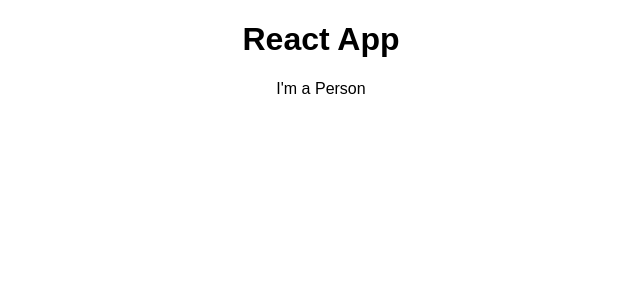
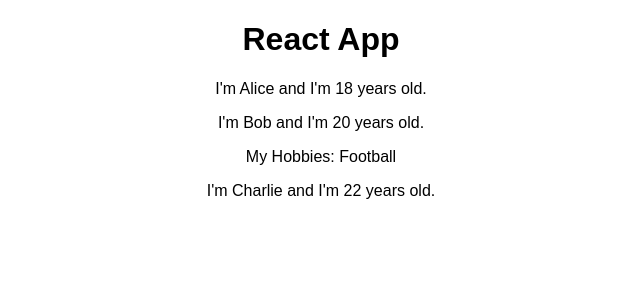
Before and after one commit to igorini/react-complete-guide, a React (Create React App) app: page / in a window 1280 px wide. Shown: the top 300 px of the page, without its empty margins (319-959 px from the left). Built offline with nearby package versions, Linux system fonts and the light colour scheme.

Commit message:
Add props to a Person

```diff
--- a/src/App.js
+++ b/src/App.js
@@ -7,7 +7,9 @@ class App extends Component {
     return (
       <div className="App">
         <h1>React App</h1>
-        <Person />
+        <Person name="Alice" age="18" />
+        <Person name="Bob" age="20" >My Hobbies: Football</Person>
+        <Person name="Charlie" age="22" />
       </div>
     );
   }
--- a/src/Person/Person.js
+++ b/src/Person/Person.js
@@ -1,9 +1,10 @@
 import React from 'react';
 
-const person = () => {
+const person = props => {
   return (
     <div>
-      <p>I'm a Person</p>
+      <p>I'm {props.name} and I'm {props.age} years old.</p>
+      <p>{props.children}</p>
     </div>
   );
 };
```
